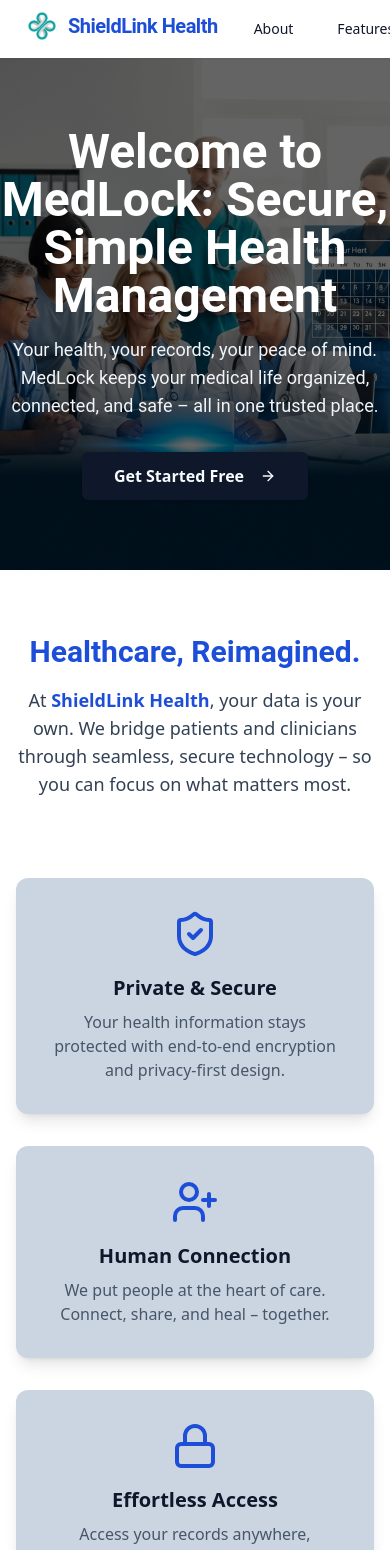
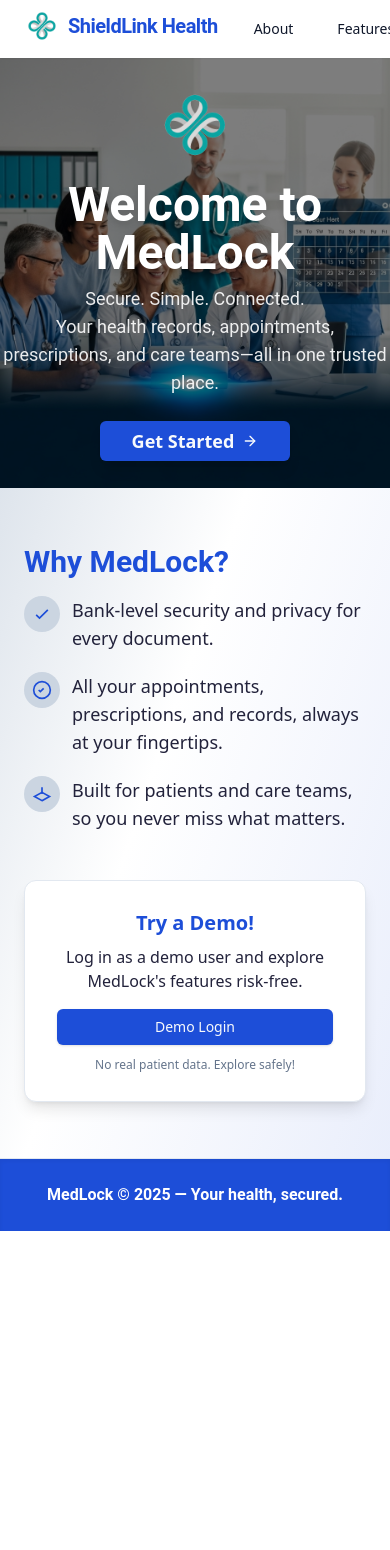
Before and after one commit to Collin-Test-Quome-Org/create-a-comprehensive-hipaa-compliant-patient-por-ac35136d-d57c8af3, a React (Vite) app in the folder frontend/: page / in a window 390 px wide. Shown: the top 1550 px of the page. After the commit the page ends 1231 px from the top, so only its background shows below. Built offline with nearby package versions, Linux system fonts and the light colour scheme.

Commit message:
Add HomePage, NotFound, index, and update App.tsx with routes

```diff
--- a/frontend/src/App.tsx
+++ b/frontend/src/App.tsx
@@ -1,22 +1,26 @@
-import { BrowserRouter, Routes, Route } from 'react-router-dom';
-import { LandingPage } from '@/pages/LandingPage';
-import { Navigation } from '@/Navigation';
-import { Providers } from '@/Providers';
-import { LoginPage } from '@/pages/LoginPage';
-import { SignupPage } from '@/pages/SignupPage';
+import { BrowserRouter, Routes, Route } from 'react-router-dom'
+import { HomePage, NotFound, Login, Signup, Dashboard, Documents, MedicalRecords, Prescriptions, Appointments, Messaging } from '@/pages'
+import { Navigation } from '@/Navigation'
+import { Providers } from '@/Providers'
 
-export const App = () => (
+export function App() {
+  return (
     <BrowserRouter>
       <Providers>
         <Navigation />
         <Routes>
-        <Route path="/" element={<LandingPage />} />
-        {/* Placeholder routes for nav */}
-        <Route path="/about" element={<div className="p-16 text-center text-2xl">About page coming soon...</div>} />
-        <Route path="/features" element={<div className="p-16 text-center text-2xl">Features page coming soon...</div>} />
-        <Route path="/login" element={<LoginPage />} />
-        <Route path="/signup" element={<SignupPage />} />
+          <Route path="/" element={<HomePage />} />
+          <Route path="/login" element={<Login />} />
+          <Route path="/signup" element={<Signup />} />
+          <Route path="/dashboard" element={<Dashboard />} />
+          <Route path="/documents" element={<Documents />} />
+          <Route path="/medical-records" element={<MedicalRecords />} />
+          <Route path="/prescriptions" element={<Prescriptions />} />
+          <Route path="/appointments" element={<Appointments />} />
+          <Route path="/messaging" element={<Messaging />} />
+          <Route path="*" element={<NotFound />} />
         </Routes>
       </Providers>
     </BrowserRouter>
-);
+  )
+}
--- a/frontend/src/pages/HomePage.tsx
+++ b/frontend/src/pages/HomePage.tsx
@@ -1,51 +1,97 @@
-import { Hero } from '@/components/Hero'
-import { FeatureCards } from '@/components/FeatureCards'
 import { motion } from 'framer-motion'
 import { Button } from '@/components/ui/button'
+import { ArrowRight } from 'lucide-react'
 import { Link } from 'react-router-dom'
 
 export function HomePage() {
   return (
-    <main className="min-h-screen bg-gradient-to-b from-slate-100 to-slate-200">
-      <Hero />
-      <FeatureCards />
-      <motion.section
-        className="bg-blue-700 py-16 text-white text-center"
-        initial={{ opacity: 0, y: 30 }}
-        whileInView={{ opacity: 1, y: 0 }}
-        viewport={{ once: true }}
-        transition={{ duration: 0.7 }}
+    <div className="min-h-screen bg-gradient-to-br from-[#cbd5e1] via-white to-[#1d4ed8]/10 flex flex-col">
+      <motion.div
+        initial={{ opacity: 0, y: 40 }}
+        animate={{ opacity: 1, y: 0 }}
+        transition={{ duration: 0.8 }}
+        className="w-full"
       >
-        <h2 className="text-3xl md:text-4xl font-bold mb-4 font-['Roboto']" style={{ fontWeight: 700 }}>
-          Ready to simplify your healthcare?
-        </h2>
-        <p className="text-lg mb-8 font-['Roboto']" style={{fontWeight: 400}}>
-          Join MedLock today and take control of your medical records, appointments, and peace of mind.
-        </p>
-        <Button asChild size="lg" id="cta-signup" className="text-blue-700 bg-white hover:bg-slate-100 font-semibold">
-          <Link to="/signup">Create Free Account</Link>
-        </Button>
-      </motion.section>
-      <footer className="w-full bg-white border-t border-slate-200 py-8 mt-10">
-        <div className="max-w-7xl mx-auto flex flex-col md:flex-row items-center justify-between px-4">
-          <div className="flex items-center gap-2 mb-4 md:mb-0">
-            <img src="/branding/assets/logo-0.png" className="h-10 w-10" />
-            <span className="text-xl font-bold font-['Roboto'] text-blue-900" style={{fontWeight: 700}}>MedLock</span>
-          </div>
-          <div className="flex gap-6 text-blue-900 text-base font-['Roboto']">
-            <Link to="/login" className="hover:underline">Login</Link>
-            <Link to="/signup" className="hover:underline">Sign Up</Link>
-            <Link to="/dashboard" className="hover:underline">Dashboard</Link>
-            <Link to="/appointments" className="hover:underline">Appointments</Link>
-            <Link to="/documents" className="hover:underline">Documents</Link>
-            <Link to="/prescriptions" className="hover:underline">Prescriptions</Link>
-            <Link to="/messaging" className="hover:underline">Messaging</Link>
+        <div
+          style={{ backgroundImage: "url('/branding/assets/hero-0.png')" }}
+          className="bg-cover bg-center h-[430px] flex items-center justify-center relative"
+        >
+          <div className="bg-black/50 h-full w-full absolute top-0 left-0 z-0" />
+          <div className="relative z-10 flex flex-col items-center justify-center text-center max-w-2xl mx-auto">
+            <img src="/branding/assets/logo-0.png" className="w-20 mb-4" />
+            <motion.h1
+              className="text-white text-5xl font-bold font-['Roboto'] drop-shadow-lg mb-2"
+              initial={{ opacity: 0, y: 30 }}
+              animate={{ opacity: 1, y: 0 }}
+              transition={{ delay: 0.2, duration: 0.7 }}
+              style={{ fontFamily: 'Roboto, sans-serif', fontWeight: 700 }}
+            >
+              Welcome to MedLock
+            </motion.h1>
+            <motion.p
+              className="text-white/90 text-lg mb-6"
+              initial={{ opacity: 0 }}
+              animate={{ opacity: 1 }}
+              transition={{ delay: 0.45, duration: 0.5 }}
+              style={{ fontFamily: 'Roboto', fontWeight: 400 }}
+            >
+              Secure. Simple. Connected. <br /> Your health records, appointments, prescriptions, and care teams—all in one trusted place.
+            </motion.p>
+            <Button asChild id="get-started-home" size="lg" className="px-8 text-lg bg-[#1d4ed8] hover:bg-blue-700 transition font-bold shadow-lg">
+              <Link to="/signup" className="flex items-center gap-2">
+                Get Started
+                <ArrowRight className="w-5 h-5" />
+              </Link>
+            </Button>
           </div>
         </div>
-        <div className="text-center text-slate-500 mt-6 text-sm font-['Roboto']">
-          &copy; {new Date().getFullYear()} MedLock Health, Inc. | Secure, Simple Health Management
-        </div>
+      </motion.div>
+
+      <section className="max-w-5xl mx-auto px-6 py-14 flex flex-col md:flex-row gap-12">
+        <motion.div
+          className="flex-1"
+          initial={{ opacity: 0, x: -40 }}
+          whileInView={{ opacity: 1, x: 0 }}
+          viewport={{ once: true }}
+          transition={{ duration: 0.7 }}
+        >
+          <h2 className="text-3xl font-bold text-[#1d4ed8] mb-4 font-['Roboto']">Why MedLock?</h2>
+          <ul className="space-y-5 text-[#22223b] text-lg">
+            <li className="flex items-start gap-3">
+              <span className="bg-[#cbd5e1] rounded-full p-2"><svg className="w-5 h-5 text-[#1d4ed8]" fill="none" stroke="currentColor" strokeWidth="2" viewBox="0 0 24 24"><path d="M5 13l4 4L19 7" /></svg></span>
+              <span>Bank-level security and privacy for every document.</span>
+            </li>
+            <li className="flex items-start gap-3">
+              <span className="bg-[#cbd5e1] rounded-full p-2"><svg className="w-5 h-5 text-[#1d4ed8]" fill="none" stroke="currentColor" strokeWidth="2" viewBox="0 0 24 24"><circle cx="12" cy="12" r="10" /><path d="M8 12l2 2l4-4" /></svg></span>
+              <span>All your appointments, prescriptions, and records, always at your fingertips.</span>
+            </li>
+            <li className="flex items-start gap-3">
+              <span className="bg-[#cbd5e1] rounded-full p-2"><svg className="w-5 h-5 text-[#1d4ed8]" fill="none" stroke="currentColor" strokeWidth="2" viewBox="0 0 24 24"><path d="M12 20l9-5-9-5-9 5 9 5z" /><path d="M12 12V4" /></svg></span>
+              <span>Built for patients and care teams, so you never miss what matters.</span>
+            </li>
+          </ul>
+        </motion.div>
+        <motion.div
+          className="flex-1 flex flex-col items-center justify-center"
+          initial={{ opacity: 0, x: 40 }}
+          whileInView={{ opacity: 1, x: 0 }}
+          viewport={{ once: true }}
+          transition={{ duration: 0.7 }}
+        >
+          <div className="rounded-xl border shadow-lg bg-white px-8 py-7 w-full max-w-md flex flex-col items-center">
+            <h3 className="text-xl font-bold mb-2 text-[#1d4ed8]">Try a Demo!</h3>
+            <p className="mb-4 text-center text-[#22223b]">Log in as a demo user and explore MedLock's features risk-free.</p>
+            <Button asChild className="w-full bg-[#1d4ed8] hover:bg-blue-700 mb-3" id="demo-login">
+              <Link to="/login">Demo Login</Link>
+            </Button>
+            <p className="text-xs text-[#64748b]">No real patient data. Explore safely!</p>
+          </div>
+        </motion.div>
+      </section>
+
+      <footer className="mt-auto border-t bg-[#1d4ed8] py-6 text-white text-center font-['Roboto'] font-semibold shadow-inner">
+        MedLock &copy; {new Date().getFullYear()} &mdash; Your health, secured.
       </footer>
-    </main>
+    </div>
   )
 }
--- a/frontend/src/pages/NotFound.tsx
+++ b/frontend/src/pages/NotFound.tsx
@@ -4,15 +4,14 @@
 
 export function NotFound() {
   return (
-    <div className="flex flex-col items-center justify-center min-h-screen bg-slate-100">
-      <motion.div initial={{ scale: 0.9, opacity: 0 }} animate={{ scale: 1, opacity: 1 }} transition={{ duration: 0.5 }} className="text-center">
-        <img src="/branding/assets/logo-1.png" className="mx-auto w-24 h-24 mb-8" />
-        <h1 className="text-5xl font-bold mb-4 text-blue-900" style={{ fontFamily: 'Roboto, sans-serif', fontWeight: 700 }}>Whoops! Page not found.</h1>
-        <p className="text-lg text-slate-700 mb-8">Looks like you wandered off the secure path. No worries—let's get you back home!</p>
-        <Button asChild size="lg" className="px-8 py-6" id="notfound-home-btn">
-          <Link to="/">Return to Home</Link>
-        </Button>
-      </motion.div>
-    </div>
+    <motion.div className="flex flex-col items-center justify-center min-h-[80vh] bg-[#cbd5e1] px-4"
+      initial={{ opacity: 0 }} animate={{ opacity: 1 }}>
+      <img src="/branding/assets/logo-2.png" className="w-20 mb-6" />
+      <h1 className="text-5xl font-bold text-[#1d4ed8] mb-4 font-['Roboto']">404</h1>
+      <p className="text-xl text-gray-700 mb-8 font-['Roboto']">Oops! The page you're seeking isn't here.<br />But MedLock always guides you back to care.</p>
+      <Button asChild id="notfound-home" className="bg-[#1d4ed8] hover:bg-blue-800">
+        <Link to="/">Go Home</Link>
+      </Button>
+    </motion.div>
   )
 }
--- /dev/null
+++ b/frontend/src/pages/index.ts
@@ -0,0 +1,10 @@
+export { HomePage } from './HomePage'
+export { NotFound } from './NotFound'
+export { Login } from './Login'
+export { Signup } from './Signup'
+export { Dashboard } from './Dashboard'
+export { Documents } from './Documents'
+export { MedicalRecords } from './MedicalRecords'
+export { Prescriptions } from './Prescriptions'
+export { Appointments } from './Appointments'
+export { Messaging } from './Messaging'
```
Lines whose indentation alone changed are shown as unchanged.
